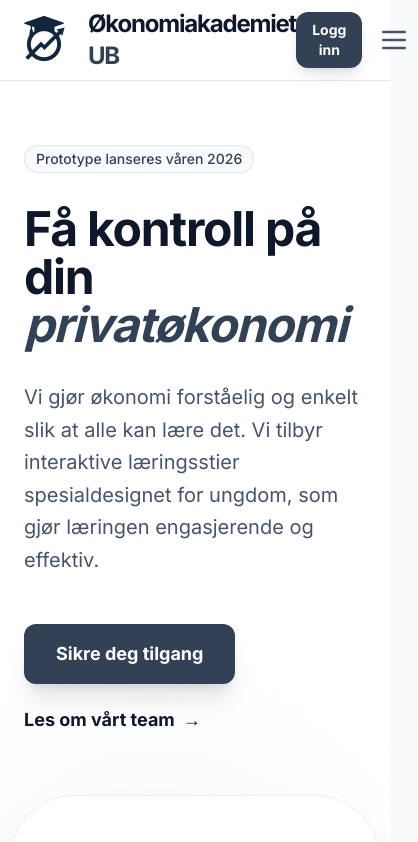
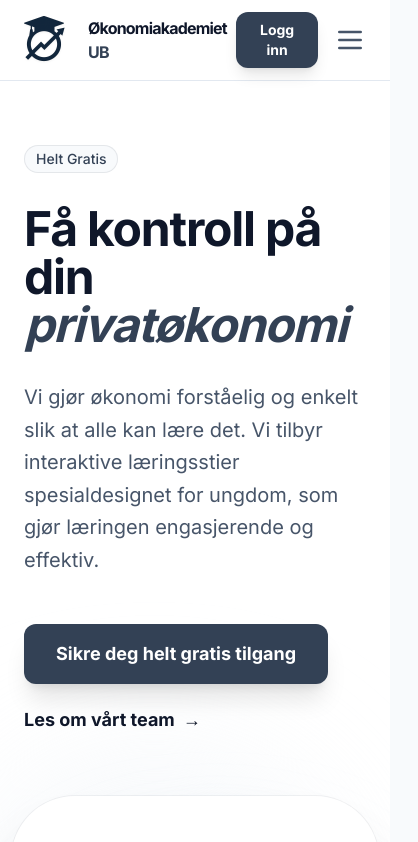
Before and after one commit to martiniusdh/-koakademietub, a React (Vite) app: page / in a window 390 px wide. Shown: the top 842 px of the page, 418 px wide, since content can reach past the window. Built offline with nearby package versions, Linux system fonts and the light colour scheme.

Commit message:
fix: Update hero text and make navbar brand responsive on mobile

```diff
--- a/components/Hero.tsx
+++ b/components/Hero.tsx
@@ -11,7 +11,7 @@ const Hero: React.FC = () => {
           <div className="max-w-2xl lg:mx-0 lg:flex-auto">
             <div className="flex flex-col sm:flex-row gap-3 mb-8">
               <div className="inline-flex items-center space-x-2 rounded-full bg-slate-50 px-3 py-1 text-sm font-medium text-slate-700 ring-1 ring-inset ring-slate-700/10 w-fit">
-                <span>Prototype lanseres våren 2026</span>
+                <span>Helt Gratis</span>
               </div>
             </div>
             <h1 className="text-5xl font-extrabold tracking-tight text-slate-900 sm:text-7xl">
@@ -22,7 +22,7 @@ const Hero: React.FC = () => {
             </p>
             <div className="mt-12 flex flex-wrap items-center gap-6">
               <a href="#produkter" className="rounded-xl bg-logo-blue px-8 py-4 text-lg font-bold text-white shadow-xl hover:bg-logo-blue-dark hover:-translate-y-1 transition-all duration-200">
-                Sikre deg tilgang
+                Sikre deg helt gratis tilgang
               </a>
               <a href="#om-oss" className="group text-lg font-bold leading-6 text-slate-900 flex items-center gap-2">
                 Les om vårt team <span className="group-hover:translate-x-1 transition-transform" aria-hidden="true">→</span>
--- a/components/Navbar.tsx
+++ b/components/Navbar.tsx
@@ -32,7 +32,7 @@ const Navbar: React.FC<NavbarProps> = ({
             <div className="w-14 h-14 flex items-center justify-center drop-shadow-sm transition-transform group-hover:scale-110 duration-300">
               <Logo />
             </div>
-            <span className="text-2xl font-black tracking-tighter text-slate-900">
+            <span className="text-base sm:text-lg md:text-2xl font-black tracking-tighter text-slate-900">
               Økonomiakademiet <span className="text-logo-blue">UB</span>
             </span>
           </div>
```
